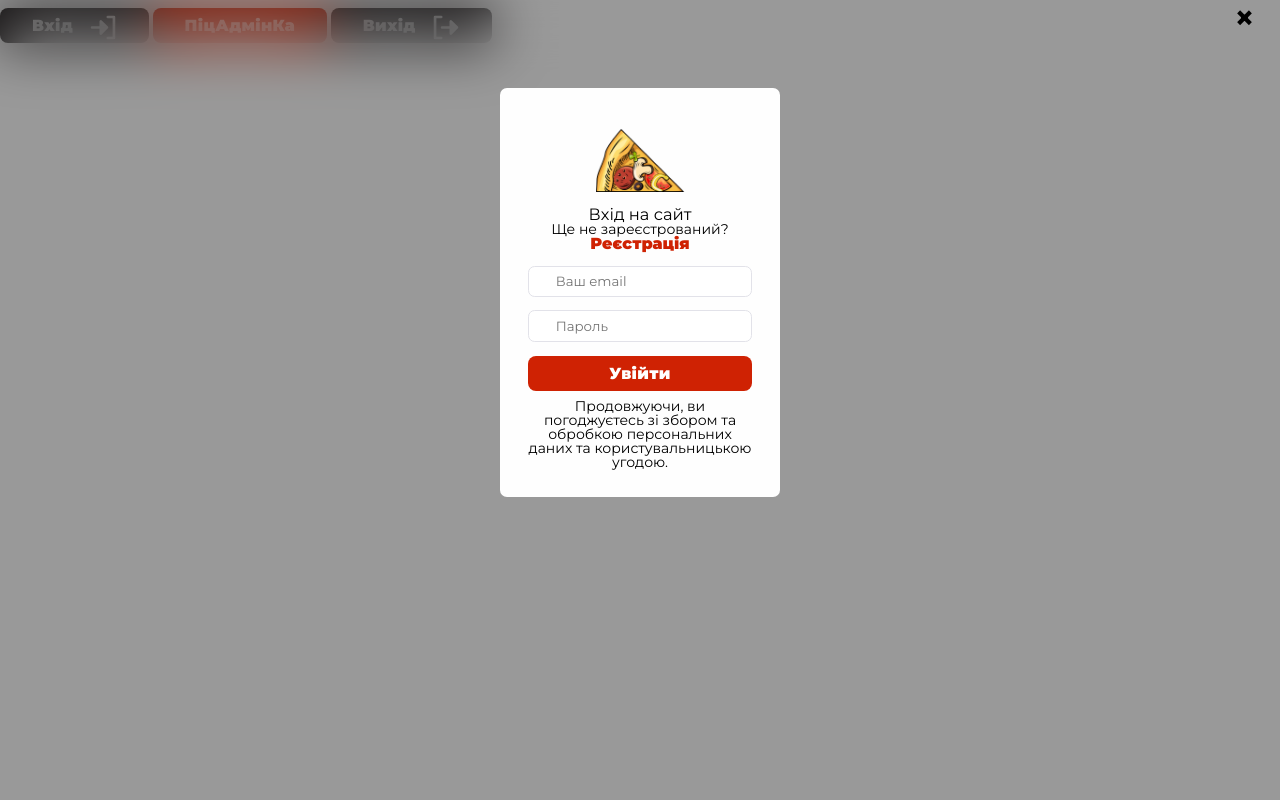
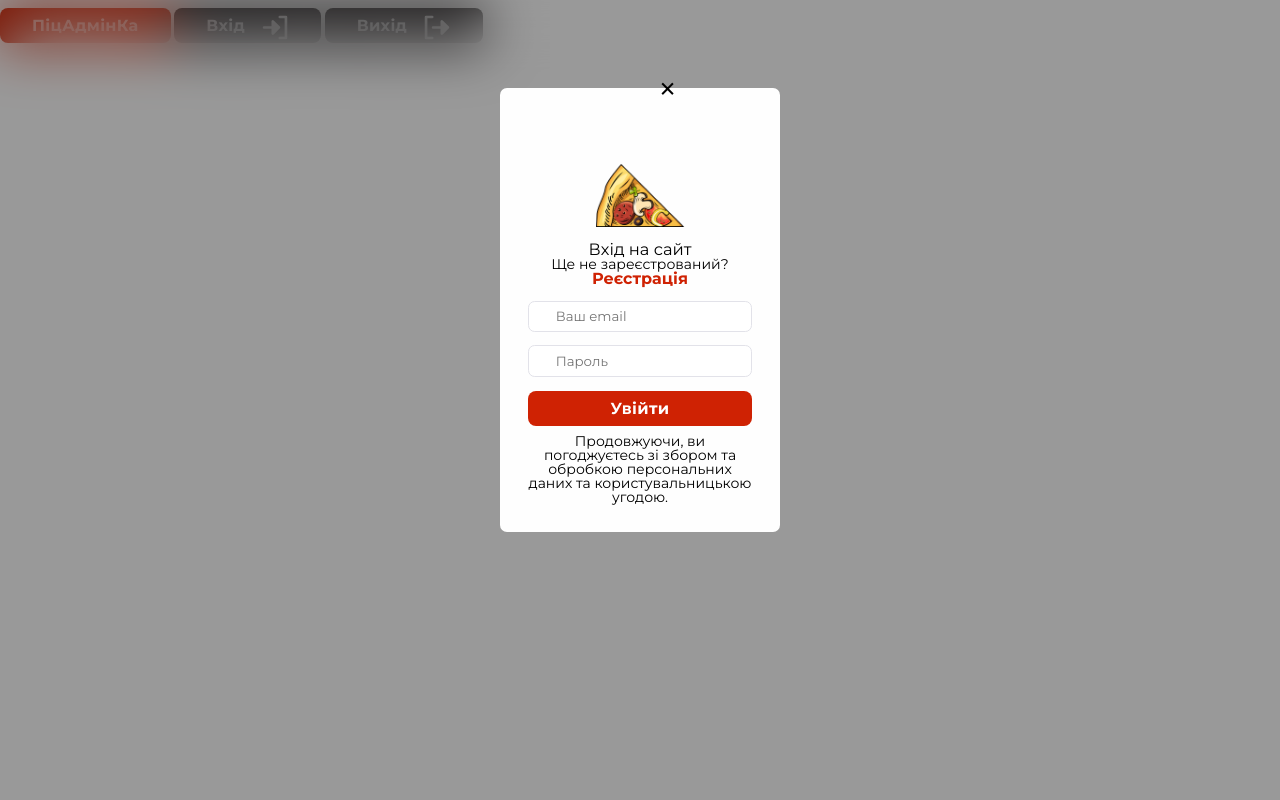
Before and after one commit to tovar4i/popytsi, a PHP site: page /modal/login.php in a window 1280 px wide, after a click on "Вхід". Run offline with PHP 8.4, Linux system fonts and the light colour scheme; some web fonts are replaced.

Commit message:
header-top and modal inside

```diff
--- a/assets/css/modal.css
+++ b/assets/css/modal.css
@@ -1,7 +1,9 @@
+
+
 .btnLog-in-out {
     font-family: 'Montserrat';
     font-style: normal;
-    font-weight: 800;
+    font-weight: 600;
     font-size: 16px;
     letter-spacing: 0.02em;
     background-color: #231F20;
@@ -23,7 +25,7 @@
 .btnLog-admin {
         font-family: 'Montserrat';
         font-style: normal;
-        font-weight: 800;
+        font-weight: 600;
         font-size: 16px;
         letter-spacing: 0.02em;
         background-color: #CF2203;
@@ -91,12 +93,14 @@
 /* The Close Button */
 .close {
     /* Position it in the top right corner outside of the modal */
-    position: absolute;
+    /* position: absolute;
     right: 25px;
-    top: 0;
+    top: 0; */
+    position: relative;
+    left: 4.5em;
+    top: -0.5em;
     color: #000;
     font-size: 35px;
-    font-weight: bold;
 }
 
 /* Close button on hover */
@@ -138,7 +142,7 @@
     text-decoration: none;
     font-family: 'Montserrat';
     font-style: normal;
-    font-weight: 800;
+    font-weight: 600;
     font-size: 16px;
     color: #CF2203;
 }
@@ -156,12 +160,11 @@ input {
     box-shadow: none;
 }
 
-/* Set a style for all buttons */
 .btnEnter {
     width: 100%;
     font-family: 'Montserrat';
     font-style: normal;
-    font-weight: 800;
+    font-weight: 600;
     font-size: 16px;
     letter-spacing: 0.02em;
     background-color: #CF2203;
@@ -176,11 +179,33 @@ input {
     text-align: center;
     cursor: pointer;
 }
-
 /* Add a hover effect for buttons */
 .btnEnter:hover {
     opacity: 0.8;
 }
+
+.btnRegister {
+    width: 100%;
+    text-decoration: none;
+    font-family: 'Montserrat';
+    font-style: normal;
+    font-weight: 600;
+    font-size: 16px;
+    letter-spacing: 0.02em;
+    background-color: #FFFFFF;
+    color: #CF2203;
+    /* padding: 0.5em 2em;
+    margin: 0.5em auto; */
+    border: none;
+    border-radius: 0.5em;
+    box-sizing: border-box;
+    box-shadow: none;
+    text-decoration: none;
+    text-align: center;
+    cursor: pointer;
+}
+
+
 
 /* Center the avatar image inside this container */
 .imgcontainer {
@@ -196,5 +221,5 @@ img.logo-avatar {
         padding: 2em;
         justify-content: center;
         align-items: center;
-            text-align: center;
+        text-align: center;
     }
--- a/assets/js/script.js
+++ b/assets/js/script.js
@@ -3,7 +3,7 @@ var modal1 = document.getElementById('modalWindowLogin');
 
 // When the user clicks anywhere outside of the modal, close it
 window.onclick = function(event) {
-    if (event.target == modal) {
+    if (event.target == modal1) {
         modal1.style.display = "none";
     }
 }
@@ -13,7 +13,10 @@ var modal2 = document.getElementById('modalWindowRegisret');
 
 // When the user clicks anywhere outside of the modal, close it
 window.onclick = function(event) {
-    if (event.target == modal) {
+    if (event.target == modal2) {
         modal2style.display = "none";
     }
 }
+
+
+// alert("Something Error!");
--- a/modal/login.php
+++ b/modal/login.php
@@ -2,10 +2,13 @@
 require($_SERVER['DOCUMENT_ROOT'] . "/partials/header.php");
 ?>
 
+
+<!-- Button for Admin -->
+<button class="btnLog-admin" onclick="window.location.href='/admin'">ПіцАдмінКа</button>
+
 <!-- Button to open the modal login form -->
 <button class="btnLog-in-out" onclick="document.getElementById('modalWindowLogin').style.display='block'">Вхід <i class="icon-sign-in"></i></button>
-<!-- Button for Admin -->
-<button class="btnLog-admin" onclick="window.location.href='/admin'">ПіцАдмінКа</button>
+
 <!-- Button for log-out -->
 <button class="btnLog-in-out" onclick="window.location.href='/modal/logout.php'">Вихід <i class="icon-sign-out"></i></button>
 
@@ -53,6 +56,8 @@ require($_SERVER['DOCUMENT_ROOT'] . "/partials/header.php");
         </div>
     </form>
 </div>
+
+
 <?php
 require($_SERVER['DOCUMENT_ROOT'] . "/partials/footer.php");
 ?>
--- a/partials/footer.php
+++ b/partials/footer.php
@@ -1,6 +1,9 @@
 
 <script src="assets/js/vendor/jquery-3.6.0.min.js"></script>
 <script src="assets/js/burger.js"></script>
+<script src="/assets/js/script.js"></script>
+<script src="/assets/js/main.js"></script>
+
 </body>
 
 </html>
--- a/partials/header-menu.php
+++ b/partials/header-menu.php
@@ -10,6 +10,9 @@ require($_SERVER['DOCUMENT_ROOT'] . "/partials/header.php");
 
     <!-- header -->
     <header>
+        <?php
+        require($_SERVER['DOCUMENT_ROOT'] . "/partials/header-top.php");
+        ?>
         <nav>
             <div class="container">
                 <ul class="menu">
```
